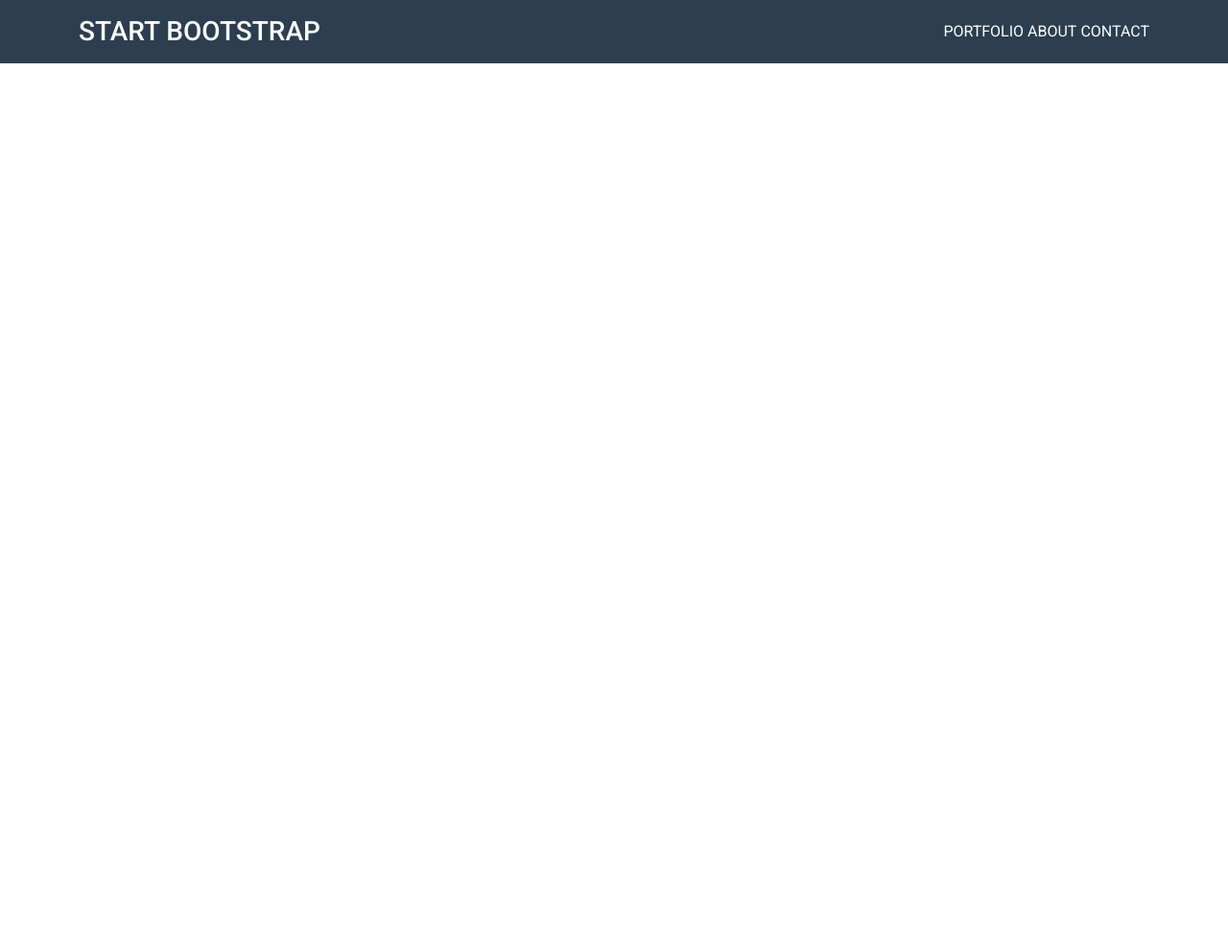
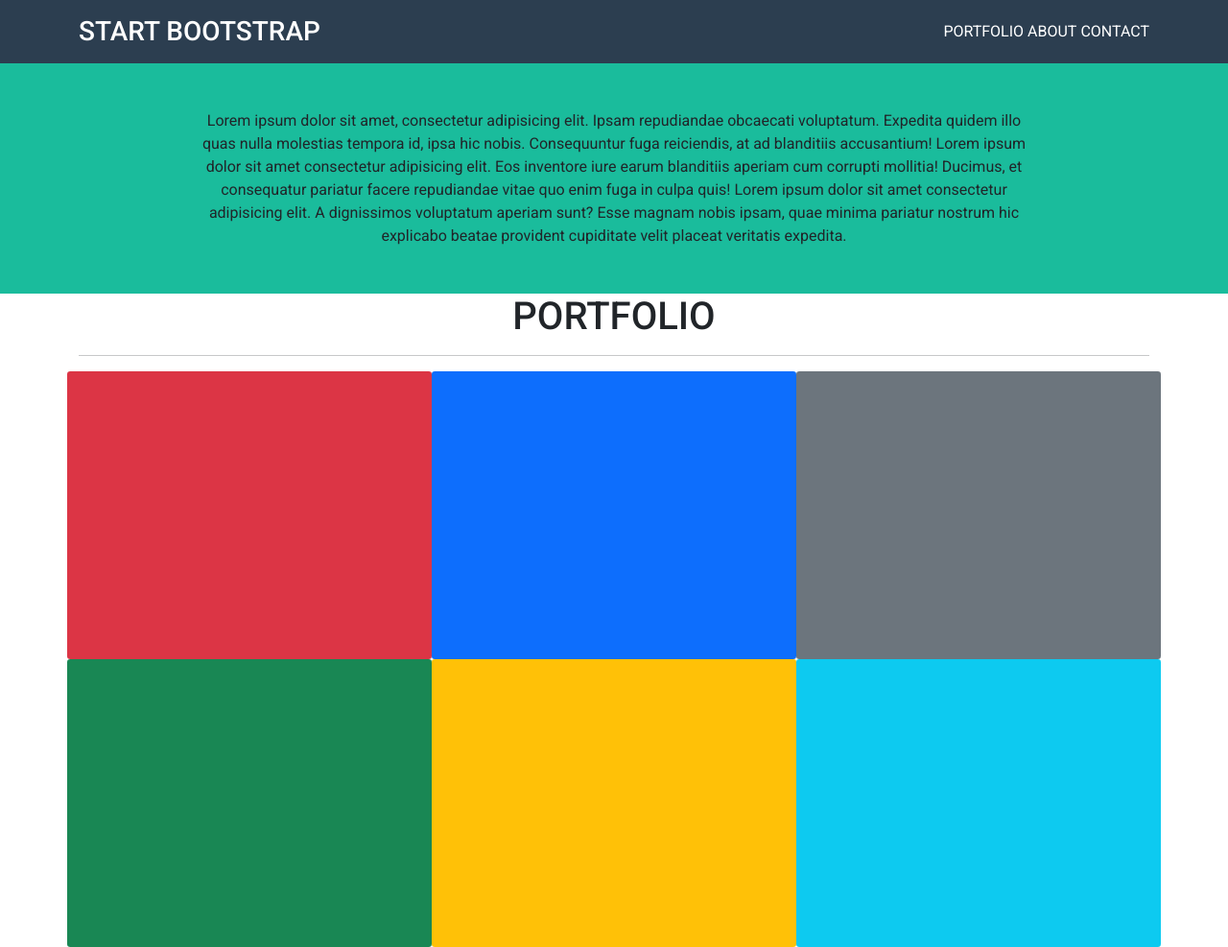
Before and after one commit to LeleGuidi/html-css-bootstrap-freelancer, a plain HTML site: page index.html in a window 1280 px wide. Shown: the whole page at 96% size. Before the commit the page ends 800 px from the top, so only its background shows below. Drawn offline with nearby package versions, Linux system fonts and the light colour scheme.

Commit message:
Completata sezione hero e portfolio

```diff
--- a/css/style.css
+++ b/css/style.css
@@ -1,8 +1,21 @@
+/*-------------------
+    DEBUG
+-------------------*/
+[class*="col"] {
+    min-height: 300px;
+}
 /*-------------------
     TYPO
 -------------------*/
 body {
     font-family: 'Roboto', sans-serif;
+}
+/*-------------------
+    COMMON
+-------------------*/
+.container_max_900px {
+    max-width: 900px;
+    margin: auto;
 }
 /*-------------------
     HEADER
@@ -17,3 +30,9 @@ header a {
     text-decoration: none;
     color: inherit;
 }
+/*-------------------
+    HERO
+-------------------*/
+.hero {
+    background-color: #1abc9c;
+}
--- a/index.html
+++ b/index.html
@@ -46,7 +46,33 @@
                 <!-- /Nav bar da md view in poi  -->
             </div>
         </header>
-        <main></main>
+        <main>
+            <!-- Sezione hero  -->
+            <section class="hero">
+                <div class="container_max_900px">
+                    <div class="container-fluid text-center py-5">
+                        Lorem ipsum dolor sit amet, consectetur adipisicing elit. Ipsam repudiandae obcaecati voluptatum. Expedita quidem illo quas nulla molestias tempora id, ipsa hic nobis. Consequuntur fuga reiciendis, at ad blanditiis accusantium! Lorem ipsum dolor sit amet consectetur adipisicing elit. Eos inventore iure earum blanditiis aperiam cum corrupti mollitia! Ducimus, et consequatur pariatur facere repudiandae vitae quo enim fuga in culpa quis! Lorem ipsum dolor sit amet consectetur adipisicing elit. A dignissimos voluptatum aperiam sunt? Esse magnam nobis ipsam, quae minima pariatur nostrum hic explicabo beatae provident cupiditate velit placeat veritatis expedita.
+                    </div>
+                </div>
+            </section>
+            <!-- /Sezione hero  -->
+            <!-- Sezione portfolio  -->
+            <section id="portfolio">
+                <div class="container text-center text-uppercase">
+                    <h1>Portfolio</h1>
+                    <hr>
+                    <div class="row">
+                        <div class="col-12 col-md-6 col-lg-4 bg-danger rounded-1"></div>
+                        <div class="col-12 col-md-6 col-lg-4 bg-primary rounded-1"></div>
+                        <div class="col-12 col-md-6 col-lg-4 bg-secondary rounded-1"></div>
+                        <div class="col-12 col-md-6 col-lg-4 bg-success rounded-1"></div>
+                        <div class="col-12 col-md-6 col-lg-4 bg-warning rounded-1"></div>
+                        <div class="col-12 col-md-6 col-lg-4 bg-info rounded-1"></div>
+                    </div>
+                </div>
+            </section>
+            <!-- /Sezione portfolio  -->
+        </main>
         <footer></footer>
     </body>
 </html>
```
